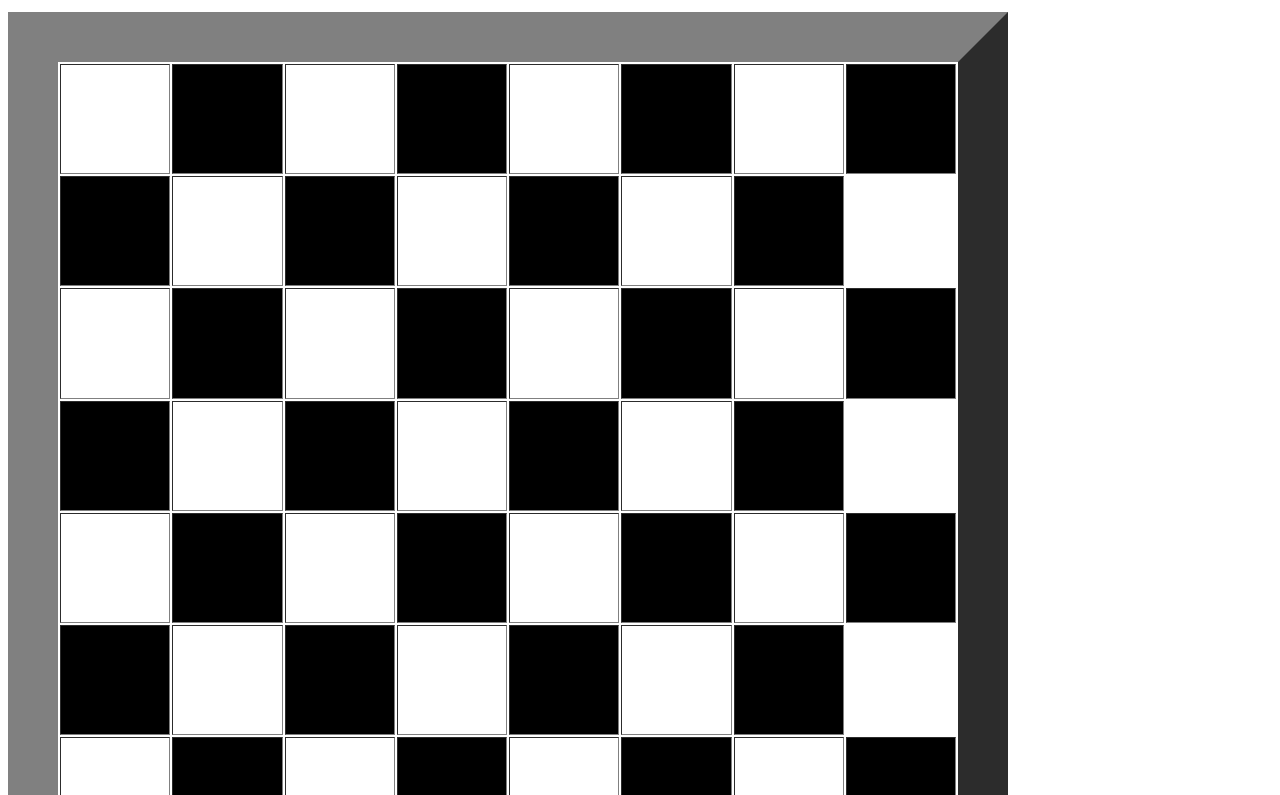
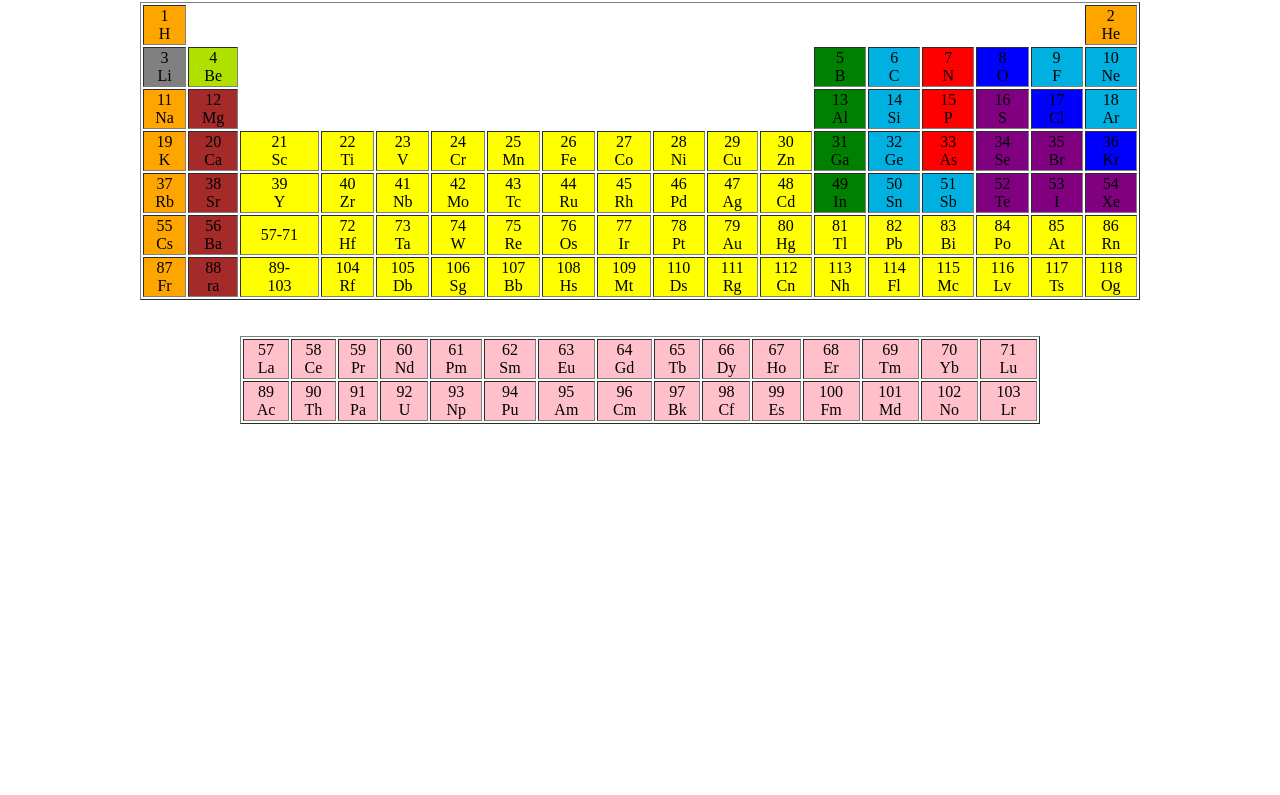
Before and after one commit to muhammadsaadarshad/smit-batch-12, a plain HTML site: page index.html in a window 1280 px wide. Shown: the part 78-873 px from the top of the page. After the commit the page ends 800 px from the top, so only its background shows below. Drawn offline with Linux system fonts and the light colour scheme.

Commit message:
Add files via upload

```diff
--- a/index.html
+++ b/index.html
@@ -6,85 +6,153 @@
     <title>Document</title>
 </head>
 <body>
-    <hr>
-<table aling="center"width="1000px"height="1000" border="50px">
-    <center><h1>chess board</h1></center>
+    <center>
+    <table style="text-align: center;" border="1" width="1000">
+    <h1> periodic table</h1>
 <tr>
-    <td width="10" height="10" bgcolor="white"></td>
-    <td width="10" height="10" bgcolor="black"></td>
-    <td width="10" height="10" bgcolor="white"></td>
-    <td width="10" height="10" bgcolor="black"></td>
-    <td width="10" height="10" bgcolor="white"></td>
-    <td width="10" height="10" bgcolor="black"></td>
-    <td width="10" height="10" bgcolor="white"></td>
-    <td width="10" height="10" bgcolor="black"></td>
+    <td bgcolor="orange">1<br>H</td>
+    <td style="empty-cells: hide;" colspan="16"></td>
+    <td bgcolor="orange">2<br>He</td>
 </tr>
 <tr>
-    <td width="10" height="10" bgcolor="black"></td>
-    <td width="10" height="10" bgcolor="white"></td>
-    <td width="10" height="10" bgcolor="black"></td>
-    <td width="10" height="10" bgcolor="white"></td>
-    <td width="10" height="10" bgcolor="black"></td>
-    <td width="10" height="10" bgcolor="white"></td>
-    <td width="10" height="10" bgcolor="black"></td>
+    <td bgcolor="gray">3<br>Li</td>
+    <td bgcolor="blue sky">4<br>Be</td>
+    <td style="empty-cells: hide;" colspan="10"></td>
+    <td bgcolor="green">5<br>B</td>
+    <td bgcolor="sky blue">6<br>C</td>
+    <td bgcolor="red">7<br>N</td>
+    <td bgcolor="blue">8<br>O</td>
+    <td bgcolor="sky blue">9<br>F</td>
+    <td bgcolor="sky blue">10<br>Ne</td>
 </tr>
 <tr>
-    <td width="10" height="10" bgcolor="white"></td>
-    <td width="10" height="10" bgcolor="black"></td>
-    <td width="10" height="10" bgcolor="white"></td>
-    <td width="10" height="10" bgcolor="black"></td>
-    <td width="10" height="10" bgcolor="white"></td>
-    <td width="10" height="10" bgcolor="black"></td>
-    <td width="10" height="10" bgcolor="white"></td>
-    <td width="10" height="10" bgcolor="black"></td>
+    <td bgcolor="orange">11<br>Na</td>
+    <td bgcolor="brown">12<br>Mg</td>
+    <td style="empty-cells: hide;" colspan="10"></td>
+    <td bgcolor="green">13<br>Al</td>
+    <td bgcolor="sky blue">14<br>Si</td>
+    <td bgcolor="red">15<br>P</td>
+    <td bgcolor="purple">16<br>S</td>
+    <td bgcolor="blue">17<br>Cl</td>
+    <td bgcolor="sky blue">18<br>Ar</td>
 </tr>
 <tr>
-    <td width="10" height="10" bgcolor="black"></td>
-    <td width="10" height="10" bgcolor="white"></td>
-    <td width="10" height="10" bgcolor="black"></td>
-    <td width="10" height="10" bgcolor="white"></td>
-    <td width="10" height="10" bgcolor="black"></td>
-    <td width="10" height="10" bgcolor="white"></td>
-    <td width="10" height="10" bgcolor="black"></td>
+    <td bgcolor="orange">19<br>K</td>
+    <td bgcolor="brown">20<br>Ca</td>
+    <td bgcolor="yellow">21<br>Sc</td>
+    <td bgcolor="yellow">22<br>Ti</td>
+    <td bgcolor="yellow">23<br>V</td>
+    <td bgcolor="yellow">24<br>Cr</td>
+    <td bgcolor="yellow">25<br>Mn</td>
+    <td bgcolor="yellow">26<br>Fe</td>
+    <td bgcolor="yellow">27<br>Co</td>
+    <td bgcolor="yellow">28<br>Ni</td>
+    <td bgcolor="yellow">29<br>Cu</td>
+    <td bgcolor="yellow">30<br>Zn</td>
+    <td bgcolor="green">31<br>Ga</td>
+    <td bgcolor="sky blue">32<br>Ge</td>
+    <td bgcolor="red">33<br>As</td>
+    <td bgcolor="purple">34<br>Se</td>
+    <td bgcolor="purple">35<br>Br</td>
+    <td bgcolor="blue">36<br>Kr</td>
 </tr>
 <tr>
-    <td width="10" height="10" bgcolor="white"></td>
-    <td width="10" height="10" bgcolor="black"></td>
-    <td width="10" height="10" bgcolor="white"></td>
-    <td width="10" height="10" bgcolor="black"></td>
-    <td width="10" height="10" bgcolor="white"></td>
-    <td width="10" height="10" bgcolor="black"></td>
-    <td width="10" height="10" bgcolor="white"></td>
-    <td width="10" height="10" bgcolor="black"></td>
+    <td bgcolor="orange">37<br>Rb</td>
+    <td bgcolor="brown">38<br>Sr</td>
+    <td bgcolor="yellow">39<br>Y</td>
+    <td bgcolor="yellow">40<br>Zr</td>
+    <td bgcolor="yellow">41<br>Nb</td>
+    <td bgcolor="yellow">42<br>Mo</td>
+    <td bgcolor="yellow">43<br>Tc</td>
+    <td bgcolor="yellow">44<br>Ru</td>
+    <td bgcolor="yellow">45<br>Rh</td>
+    <td bgcolor="yellow">46<br>Pd</td>
+    <td bgcolor="yellow">47<br>Ag</td>
+    <td bgcolor="yellow">48<br>Cd</td>
+    <td bgcolor="green">49<br>In</td>
+    <td bgcolor="sky blue">50<br>Sn</td>
+    <td bgcolor="sky blue">51<br>Sb</td>
+    <td bgcolor="purple">52<br>Te</td>
+    <td bgcolor="purple">53<br>I</td>
+    <td bgcolor="purple">54<br>Xe</td>
 </tr>
 <tr>
-    <td width="10" height="10" bgcolor="black"></td>
-    <td width="10" height="10" bgcolor="white"></td>
-    <td width="10" height="10" bgcolor="black"></td>
-    <td width="10" height="10" bgcolor="white"></td>
-    <td width="10" height="10" bgcolor="black"></td>
-    <td width="10" height="10" bgcolor="white"></td>
-    <td width="10" height="10" bgcolor="black"></td>
+    <td bgcolor="orange">55<br>Cs</td>
+    <td bgcolor="brown">56<br>Ba</td>
+    <td bgcolor="yellow">57-71</td>
+    <td bgcolor="yellow">72<br>Hf</td>
+    <td bgcolor="yellow">73<br>Ta</td>
+    <td bgcolor="yellow">74<br>W</td>
+    <td bgcolor="yellow">75<br>Re</td>
+    <td bgcolor="yellow">76<br>Os</td>
+    <td bgcolor="yellow">77<br>Ir</td>
+    <td bgcolor="yellow">78<br>Pt</td>
+    <td bgcolor="yellow">79<br>Au</td>
+    <td bgcolor="yellow">80<br>Hg</td>
+    <td bgcolor="yellow">81<br>Tl</td>
+    <td bgcolor="yellow">82<br>Pb</td>
+    <td bgcolor="yellow">83<br>Bi</td>
+    <td bgcolor="yellow">84<br>Po</td>
+    <td bgcolor="yellow">85<br>At</td>
+    <td bgcolor="yellow">86<br>Rn</td>
 </tr>
 <tr>
-    <td width="10" height="10" bgcolor="white"></td>
-    <td width="10" height="10" bgcolor="black"></td>
-    <td width="10" height="10" bgcolor="white"></td>
-    <td width="10" height="10" bgcolor="black"></td>
-    <td width="10" height="10" bgcolor="white"></td>
-    <td width="10" height="10" bgcolor="black"></td>
-    <td width="10" height="10" bgcolor="white"></td>
-    <td width="10" height="10" bgcolor="black"></td>
+<td bgcolor="orange">87<br>Fr</td>
+<td bgcolor="brown">88<br>ra</td>
+<td bgcolor="yellow">89-<br>103</td>
+<td bgcolor="yellow">104<br>Rf</td>
+<td bgcolor="yellow">105<br>Db</td>
+<td bgcolor="yellow">106<br>Sg</td>
+<td bgcolor="yellow">107<br>Bb</td>
+<td bgcolor="yellow">108<br>Hs</td>
+<td bgcolor="yellow">109<br>Mt</td>
+<td bgcolor="yellow">110<br>Ds</td>
+<td bgcolor="yellow">111<br>Rg</td>
+<td bgcolor="yellow">112<br>Cn</td>
+<td bgcolor="yellow">113<br>Nh</td>
+<td bgcolor="yellow">114<br>Fl</td>
+<td bgcolor="yellow">115<br>Mc</td>
+<td bgcolor="yellow">116<br>Lv</td>
+<td bgcolor="yellow">117<br>Ts</td>
+<td bgcolor="yellow">118<br>Og</td>
+</tr>
+</table>
+<br>
+<br>
+<table style="text-align: center;" border="1" width="800">
+<tr>
+<td bgcolor="pink">57<br>La</td>
+<td bgcolor="pink">58<br>Ce</td>
+<td bgcolor="pink">59<br>Pr</td>
+<td bgcolor="pink">60<br>Nd</td>
+<td bgcolor="pink">61<br>Pm</td>
+<td bgcolor="pink">62<br>Sm</td>
+<td bgcolor="pink">63<br>Eu</td>
+<td bgcolor="pink">64<br>Gd</td>
+<td bgcolor="pink">65<br>Tb</td>
+<td bgcolor="pink">66<br>Dy</td>
+<td bgcolor="pink">67<br>Ho</td>
+<td bgcolor="pink">68<br>Er</td>
+<td bgcolor="pink">69<br>Tm</td>
+<td bgcolor="pink">70<br>Yb</td>
+<td bgcolor="pink">71<br>Lu</td>
 </tr>
 <tr>
-    <td width="10" height="10" bgcolor="black"></td>
-    <td width="10" height="10" bgcolor="white"></td>
-    <td width="10" height="10" bgcolor="black"></td>
-    <td width="10" height="10" bgcolor="white"></td>
-    <td width="10" height="10" bgcolor="black"></td>
-    <td width="10" height="10" bgcolor="white"></td>
-    <td width="10" height="10" bgcolor="black"></td>
+<td bgcolor="pink">89<br>Ac</td>
+<td bgcolor="pink">90<br>Th</td>
+<td bgcolor="pink">91<br>Pa</td>
+<td bgcolor="pink">92<br>U</td>
+<td bgcolor="pink">93<br>Np</td>
+<td bgcolor="pink">94<br>Pu</td>
+<td bgcolor="pink">95<br>Am</td>
+<td bgcolor="pink">96<br>Cm</td>
+<td bgcolor="pink">97<br>Bk</td>
+<td bgcolor="pink">98<br>Cf</td>
+<td bgcolor="pink">99<br>Es</td>
+<td bgcolor="pink">100<br>Fm</td>
+<td bgcolor="pink">101<br>Md</td>
+<td bgcolor="pink">102<br>No</td>
+<td bgcolor="pink">103<br>Lr</td>
 </tr>
 </table>
-</body>
-</html>
+<html>
```
